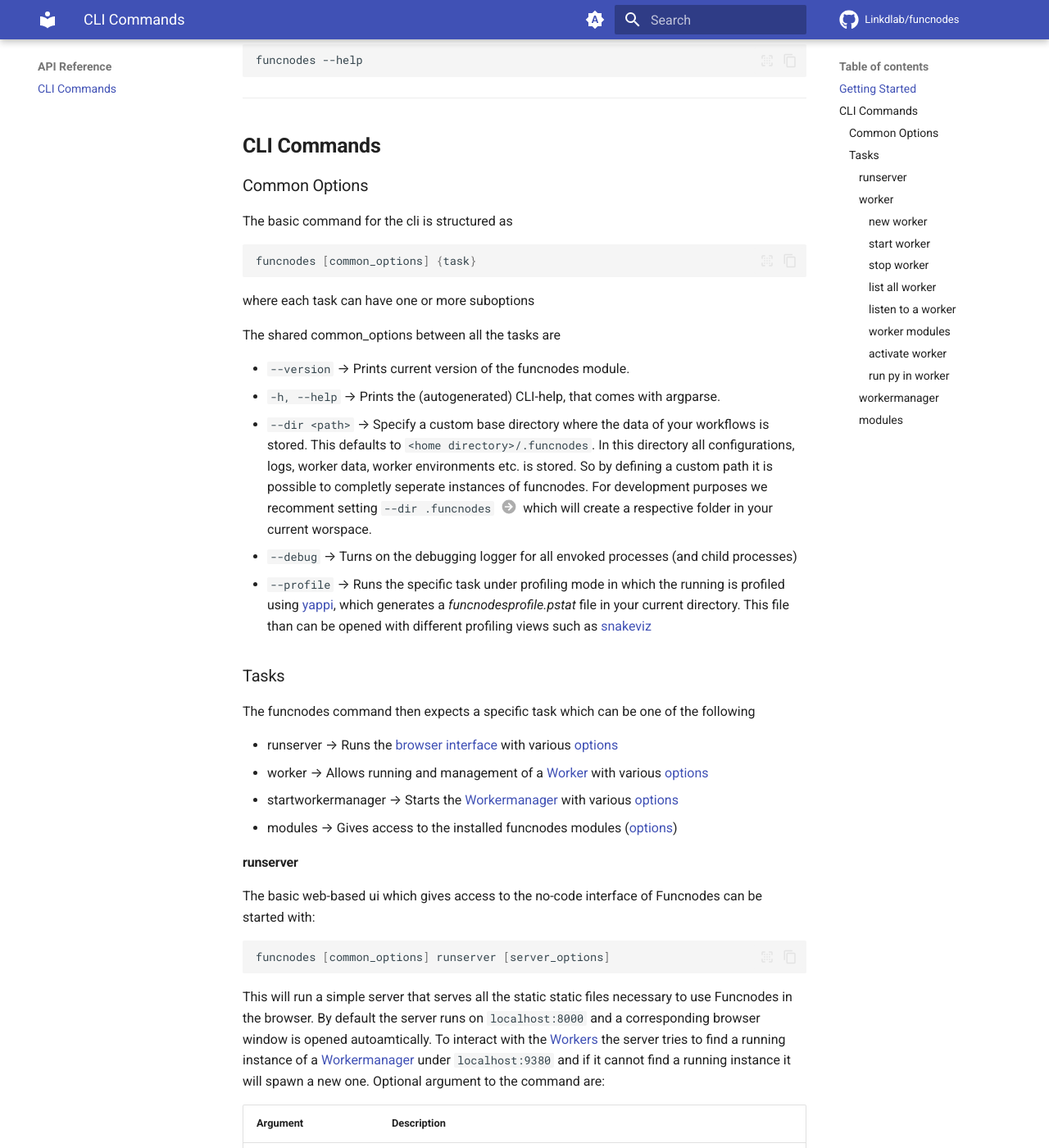
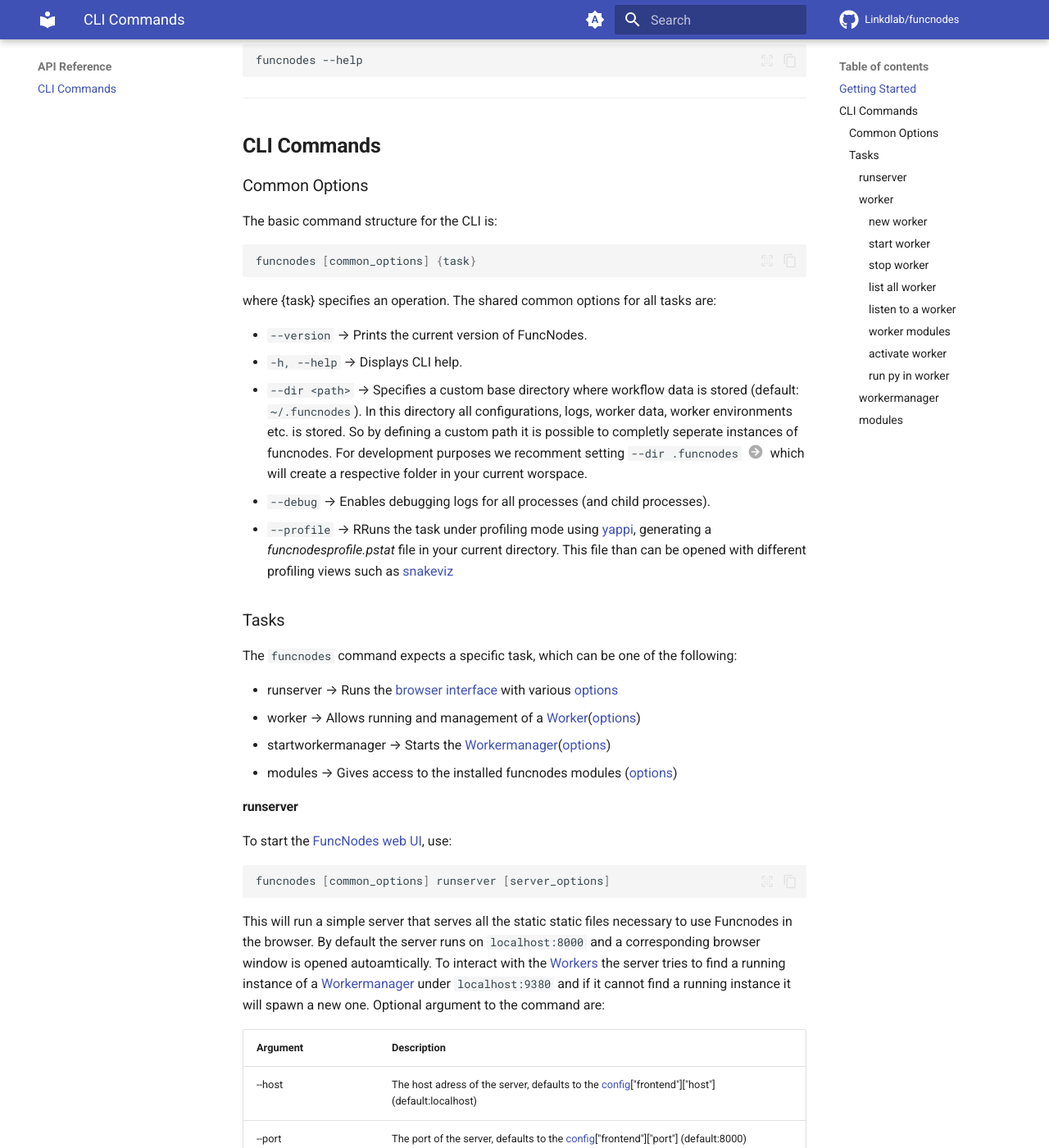
Before and after one commit to Linkdlab/FuncNodes, an MkDocs documentation site: the page built from docs/content/api/cli.md, in a window 1280 px wide and 1400 px high, scrolled down 507 px. Shown: the whole window at 82% size. Built offline with MkDocs 1.6.1 and Material for MkDocs 9.7.7, drawn with Linux system fonts in a browser that asks for light colours; comment, search, counter and statistics services are not loaded.

Commit message:
initialized docs

````diff
--- a/docs/content/api/cli.md
+++ b/docs/content/api/cli.md
@@ -30,39 +30,37 @@ funcnodes --help
 
 ### Common Options { #commonoptions}
 
-The basic command for the cli is structured as
+The basic command structure for the CLI is:
 
 ```bash
 funcnodes [common_options] {task}
 ```
 
-where each task can have one or more suboptions
-
-The shared common_options between all the tasks are
+where {task} specifies an operation. The shared common options for all tasks are:
 
 <div class="annotate" markdown>
-- `--version` → Prints current version of the funcnodes module.
-- ` -h, --help ` → Prints the (autogenerated) CLI-help, that comes with argparse.
-- `--dir <path>` → Specify a custom base directory where the data of your workflows is stored. This defaults to `<home directory>/.funcnodes`. In this directory all configurations, logs, worker data, worker environments etc. is stored. So by defining a custom path it is possible to completly seperate instances of funcnodes.
+- `--version` → Prints the current version of FuncNodes.
+- ` -h, --help ` →  Displays CLI help.
+- `--dir <path>` → Specifies a custom base directory where workflow data is stored (default: `~/.funcnodes`). In this directory all configurations, logs, worker data, worker environments etc. is stored. So by defining a custom path it is possible to completly seperate instances of funcnodes.
 For development purposes we recomment setting `--dir .funcnodes` (1) which will create a respective folder in your current worspace.
-- `--debug` → Turns on the debugging logger for all envoked processes (and child processes)
-- `--profile` → Runs the specific task under profiling mode in which the running is profiled using [yappi](https://github.com/sumerc/yappi){target="_blank"}, which generates a *funcnodesprofile.pstat* file in your current directory. This file than can be opened with different profiling views such as [snakeviz](https://jiffyclub.github.io/snakeviz/){target="_blank"}
+- `--debug` →  Enables debugging logs for all processes (and child processes).
+- `--profile` → RRuns the task under profiling mode using [yappi](https://github.com/sumerc/yappi){target="_blank"}, generating a *funcnodesprofile.pstat* file in your current directory. This file than can be opened with different profiling views such as [snakeviz](https://jiffyclub.github.io/snakeviz/){target="_blank"}
 </div>
 
-1. This is also what `--funcnodes-module demoworker` does
+1. This is also what `--funcnodes-module demoworker` does.
 
 ### Tasks
 
-The funcnodes command then expects a specific task which can be one of the following
+The `funcnodes` command expects a specific task, which can be one of the following:
 
 - runserver → Runs the [browser interface](../ui-guide/web-ui.md) with various [options][runserver]
-- worker → Allows running and management of a [Worker](../components/worker.md) with various [options][worker]
-- startworkermanager → Starts the [Workermanager](../components/workermanager.md) with various [options][workermanager]
+- worker → Allows running and management of a [Worker](../components/worker.md)([options][worker])
+- startworkermanager → Starts the [Workermanager](../components/workermanager.md)([options][workermanager])
 - modules → Gives access to the installed funcnodes modules ([options][modules])
 
 #### runserver { #runserver}
 
-The basic web-based ui which gives access to the no-code interface of Funcnodes can be started with:
+To start the [FuncNodes web UI](../ui-guide/web-ui.md), use:
 
 ```bash
 funcnodes [common_options] runserver [server_options]
````
